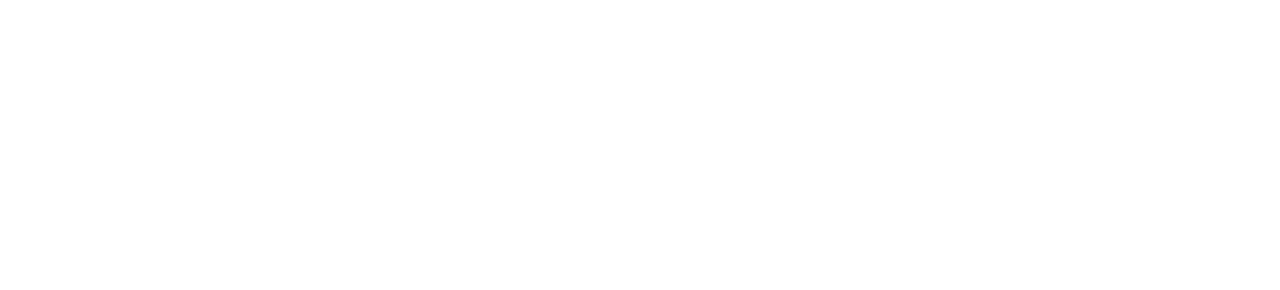
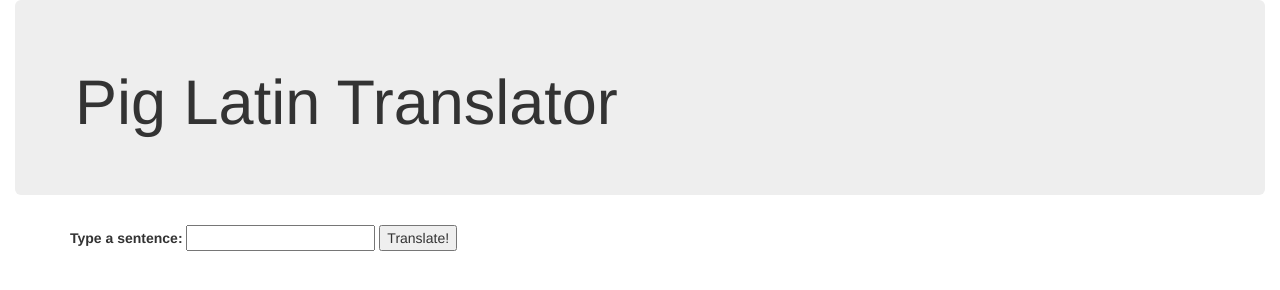
Before and after one commit to kenr16/pig-latin-translator, a website: page index.html in a window 1280 px wide. Drawn offline with Linux system fonts and the light colour scheme.

Commit message:
add input and output elements to html file

```diff
--- a/index.html
+++ b/index.html
@@ -10,6 +10,19 @@
     <title></title>
   </head>
   <body>
-
+    <div class="container-fluid">
+      <header class="jumbotron">
+        <h1>Pig Latin Translator</h1>
+      </header>
+      <section class="container">
+        <form>
+          <label for="input">Type a sentence:</label>
+          <input type="text" id="input" />
+          <button>Translate!</button>
+        </form>
+      </section>
+      <section id="output">
+      </section>
+    </div>
   </body>
 </html>
```
